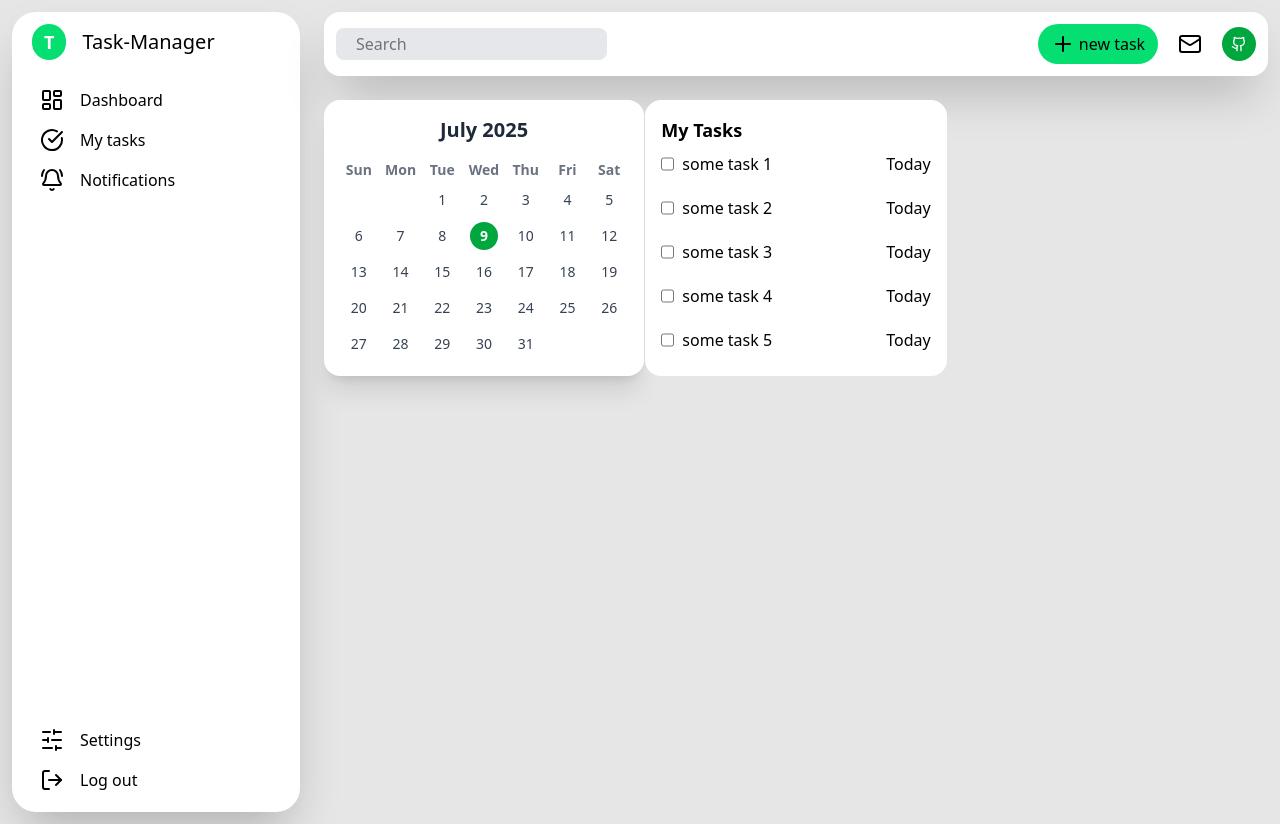
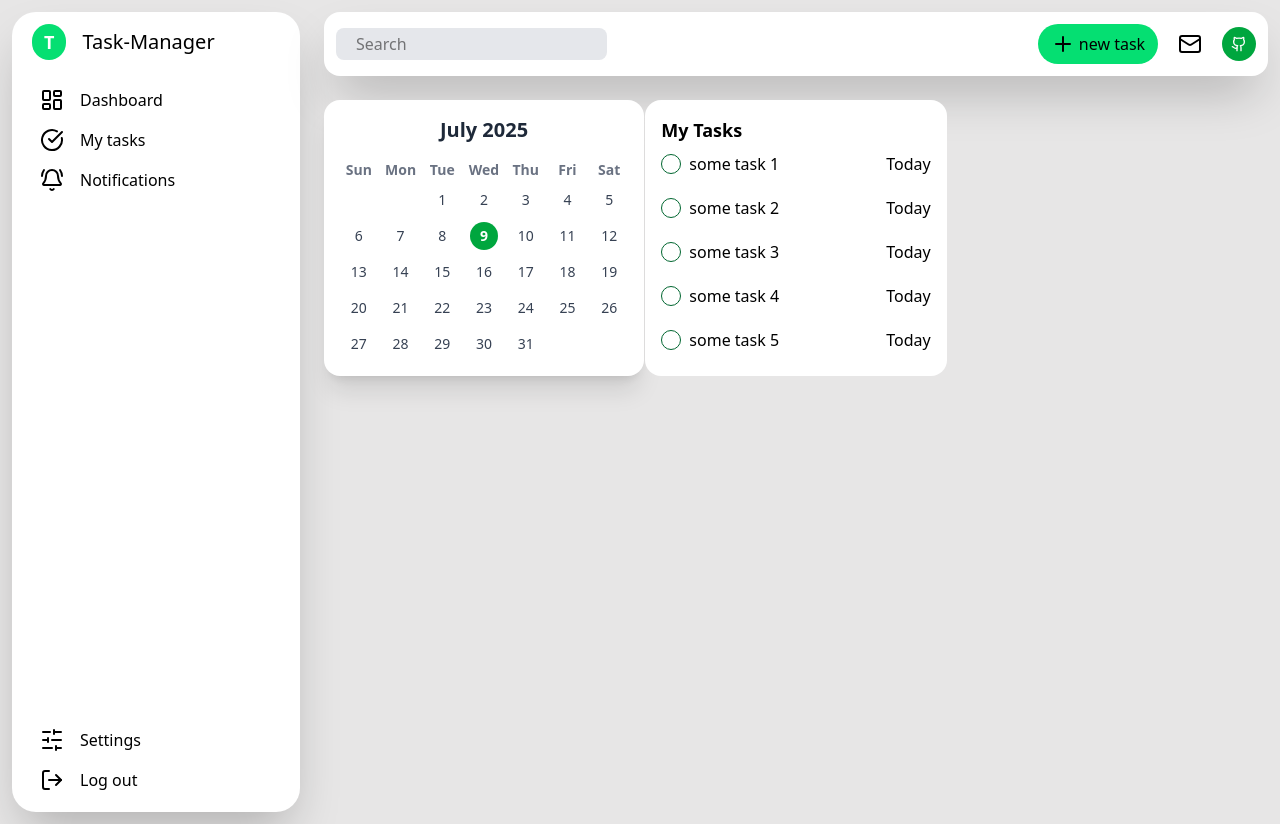
Before and after one commit to magiscurra/AdvanceReact, a React (Vite) app: page /home in a window 1280 px wide. Built offline with nearby package versions, Linux system fonts and the light colour scheme.

Commit message:
checkBoxCustom

```diff
--- a/package.json
+++ b/package.json
@@ -10,6 +10,7 @@
     "preview": "vite preview"
   },
   "dependencies": {
+    "@material-tailwind/react": "^2.1.10",
     "@tailwindcss/vite": "^4.1.11",
     "lucide-react": "^0.525.0",
     "moedim": "^0.5.0",
--- a/src/pages/Home.jsx
+++ b/src/pages/Home.jsx
@@ -38,8 +38,8 @@ const Home = () => {
 const Product = ({title,day}) => {
   return(
     <div className="flex justify-between ">
-      <div className="flex gap-2">
-        <input  type="checkbox"/>
+      <div className="flex gap-2 items-center">
+        <input className='w-5 h-5 appearance-none border-1 border-green-800 rounded-full checked:bg-green-600 checked:border-0' type="checkbox"/>
         <p>{title}</p>
       </div>
       <div className="">
@@ -55,7 +55,7 @@ const Product = ({title,day}) => {
           <Navbar/>
           <div className="flex-col">
             <SeachSystem/>
-            <div className="grid grid-cols-3 p-3 gap-5">
+            <div className="grid grid-cols-3 md:grid-cols-3 p-3 gap-5">
               <div className=""> {/*calendar*/}
                 <MiniCalendar/>
               </div>
```
Also changed, not shown: 1 other file (tests, documents, lock files or other folders).
